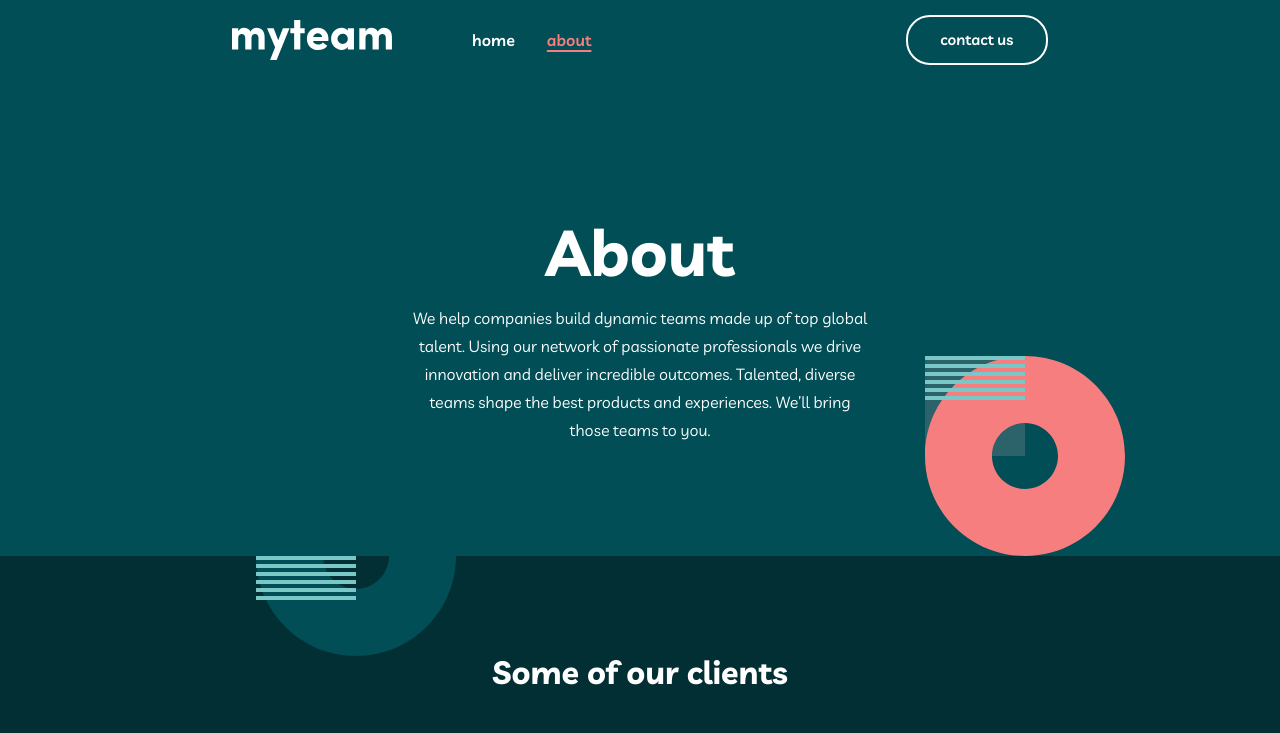
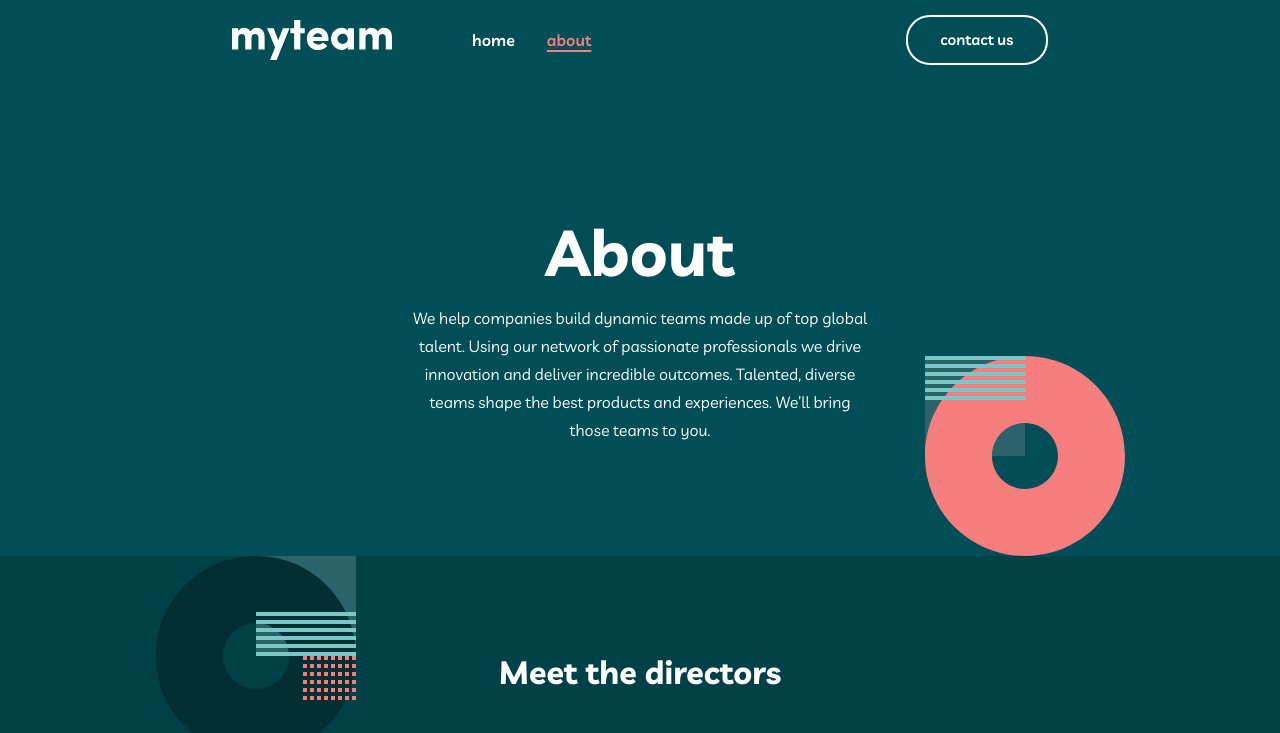
Before and after one commit to raulval/myteam-frontend-mentor, a Next.js app: page /about in a window 1280 px wide. Shown: the top 733 px of the page. Built offline with nearby package versions, Linux system fonts and the light colour scheme.

Commit message:
✨ add directors section in about page

```diff
--- a/src/app/about/page.tsx
+++ b/src/app/about/page.tsx
@@ -2,6 +2,7 @@
 
 import {
   Clients,
+  Directors,
   Footer,
   Header,
   HeroAbout as Hero,
@@ -13,6 +14,7 @@ const About = () => {
     <div>
       <Header />
       <Hero />
+      <Directors />
       <Clients />
       <Ready />
       <Footer />
```
